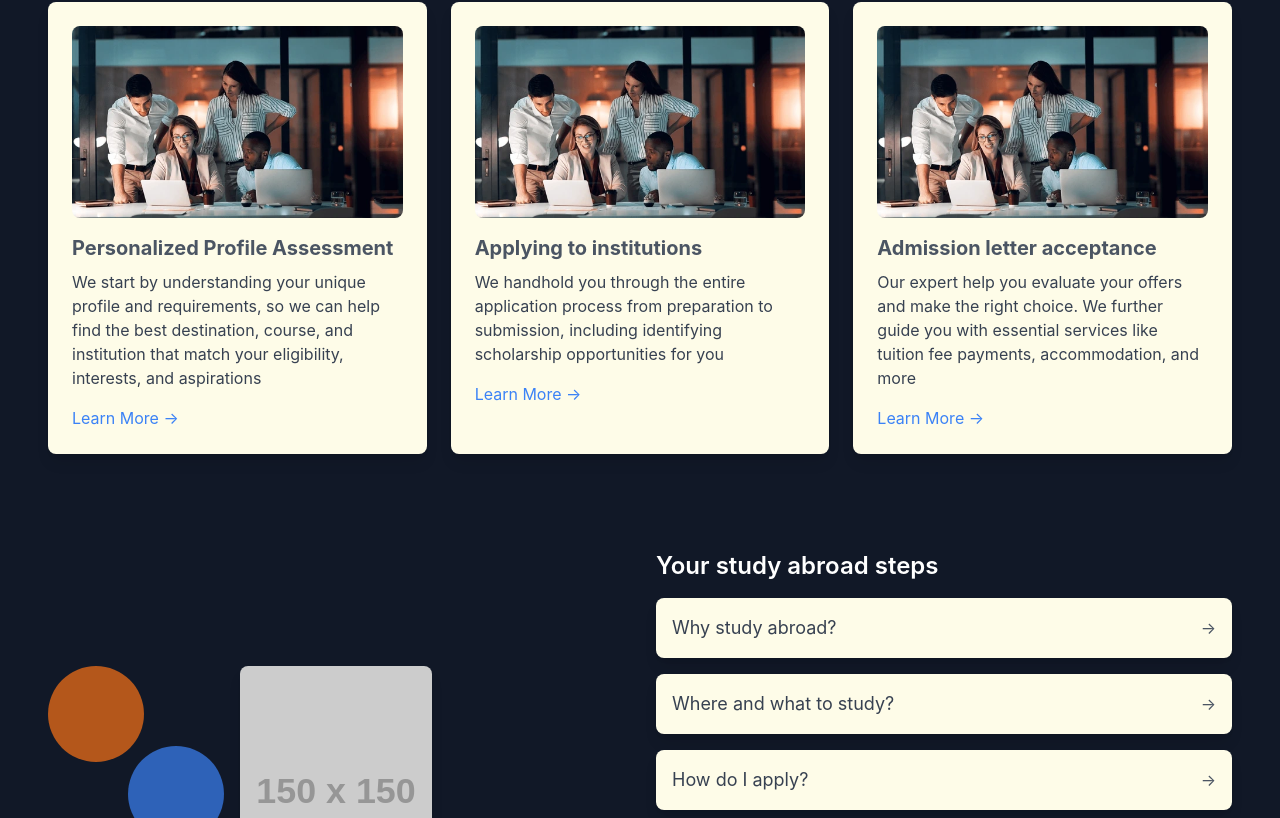
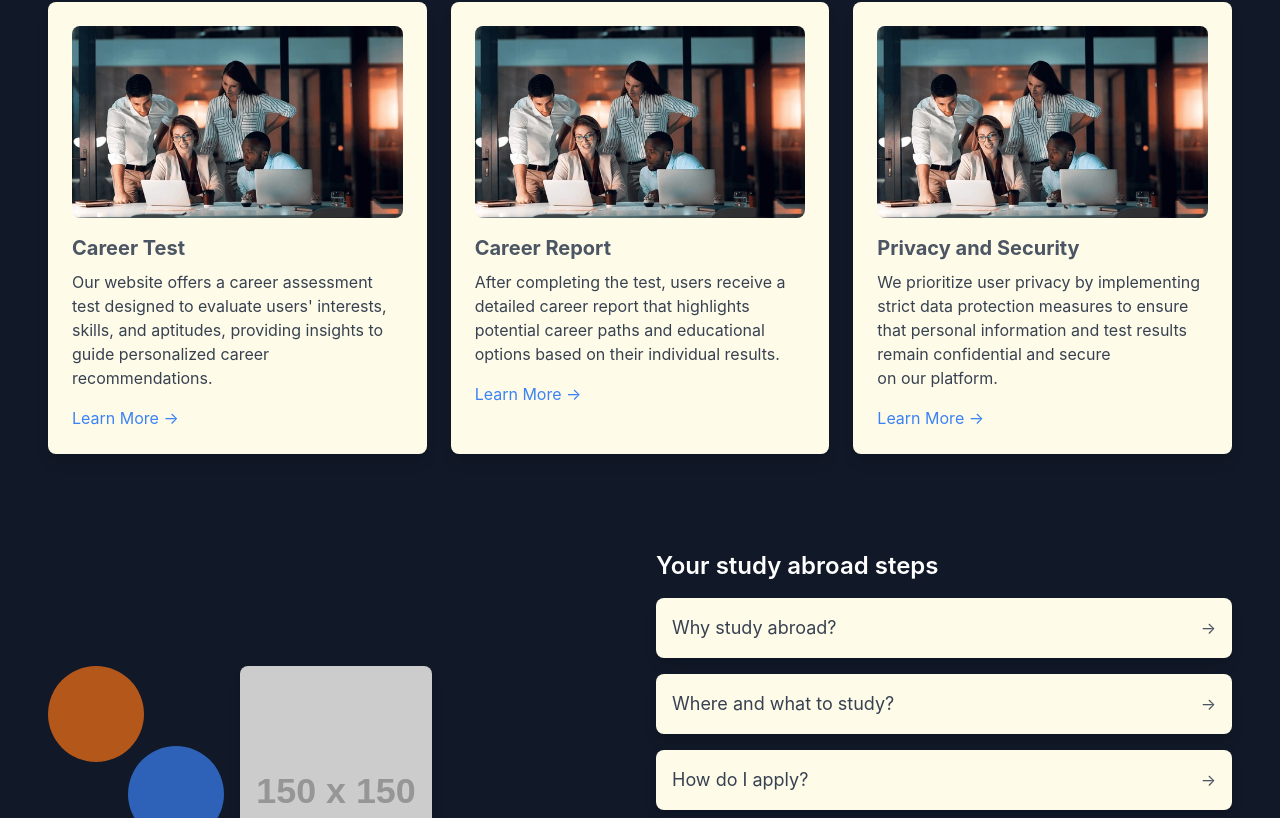
Before and after one commit to Code-Fusionist/Career_web, a React (Create React App) app: page / in a window 1280 px wide. Shown: the part 686-1504 px from the top of the page. Built offline with nearby package versions, Linux system fonts and the light colour scheme.

Commit message:
Update cards.jsx

```diff
--- a/src/components/Home/cards.jsx
+++ b/src/components/Home/cards.jsx
@@ -5,18 +5,18 @@ import cimage from './cimage.webp'; // Import the image
 const services = [
   {
     image: cimage, // Use the imported image here
-    title: "Personalized Profile Assessment",
-    description: "We start by understanding your unique profile and requirements, so we can help find the best destination, course, and institution that match your eligibility, interests, and aspirations",
+    title: "Career Test",
+    description: "Our website offers a career assessment test designed to evaluate users' interests, skills, and aptitudes, providing insights to guide personalized career recommendations.",
   },
   {
     image: cimage, // Replace with your other image paths
-    title: "Applying to institutions",
-    description: "We handhold you through the entire application process from preparation to submission, including identifying scholarship opportunities for you",
+    title: "Career Report",
+    description: "After completing the test, users receive a detailed career report that highlights potential career paths and educational options based on their individual results.",
   },
   {
     image: cimage, // Replace with your other image paths
-    title: "Admission letter acceptance",
-    description: "Our expert help you evaluate your offers and make the right choice. We further guide you with essential services like tuition fee payments, accommodation, and more",
+    title: "Privacy and Security",
+    description: "We prioritize user privacy by implementing strict data protection measures to ensure that personal information and test results remain confidential and secure on our platform.",
   },
 ];
 
```
